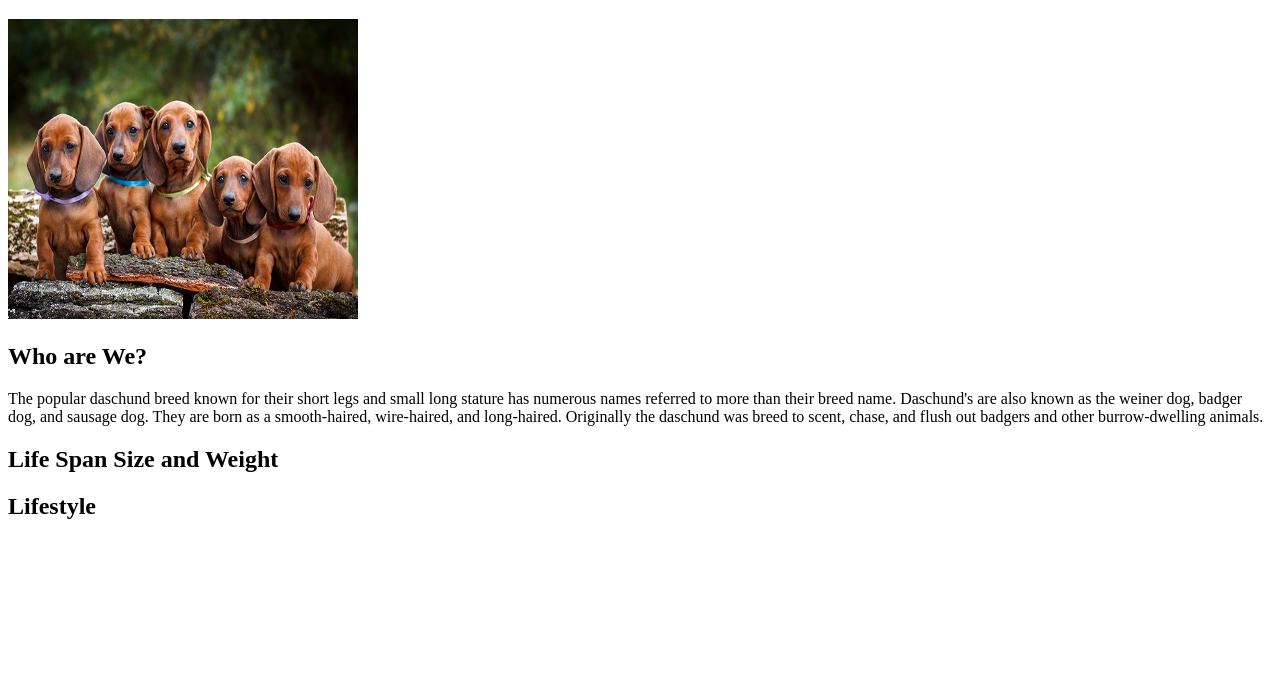
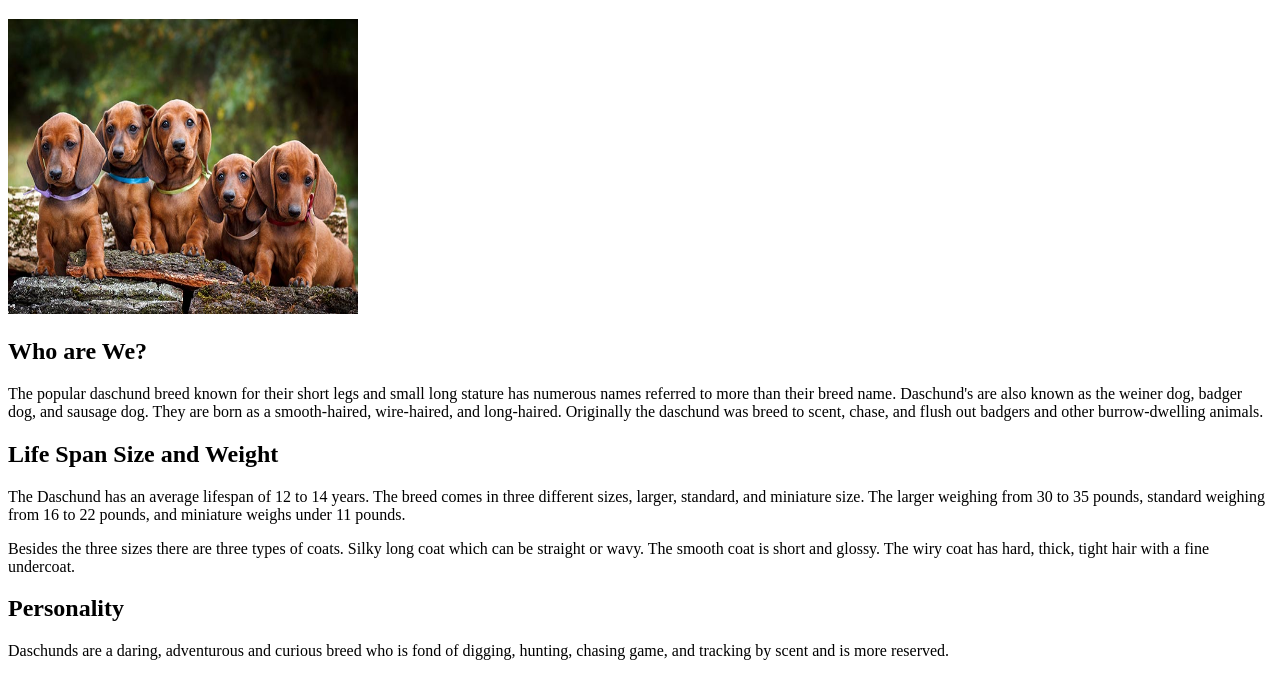
Before and after one commit to williamskarina/tributepage, a plain HTML site: page index.html in a window 1280 px wide. Shown: the part 61-760 px from the top of the page. Drawn offline with Linux system fonts and the light colour scheme.

Commit message:
finished information

```diff
--- a/index.html
+++ b/index.html
@@ -10,12 +10,15 @@
 <body>
     <h1>DASCHUND </h1>
      <!-- Add in Daschund Image -->
-    <img src="dac pups.jpeg" alt="Family Photo" width="350" height="300">
+    <img src="dac pups.jpeg" alt="Family Photo" width="350" height="295">
     <!-- Main page about Life Span, Size -->
     <h2>Who are We?</h2>
     <p>The popular daschund breed known for their short legs and small long stature has numerous names referred to more than their breed name. Daschund's are also known as the weiner dog, badger dog, and sausage dog. They are born as a smooth-haired, wire-haired, and long-haired. Originally the daschund was breed to scent, chase, and flush out badgers and other burrow-dwelling animals. </p>
     <h2>Life Span Size and Weight</h2>
-    <h2>Lifestyle</h2>
+    <p>The Daschund has an average lifespan of 12 to 14 years. The breed comes in three different sizes, larger, standard, and miniature size. The larger weighing from 30 to 35 pounds, standard weighing from 16 to 22 pounds, and miniature weighs under 11 pounds. </p>
+    <p1>Besides the three sizes there are three types of coats. Silky long coat which can be straight or wavy. The smooth coat is short and glossy. The wiry coat has hard, thick, tight hair with a fine undercoat.</p1>
+    <h2>Personality</h2>
+    <p>Daschunds are a daring, adventurous and curious breed who is fond of digging, hunting, chasing game, and tracking by scent and is more reserved.</p>
     <!-- Right hand column of fun facts of Dachsunds -->
 
 </body>
```
